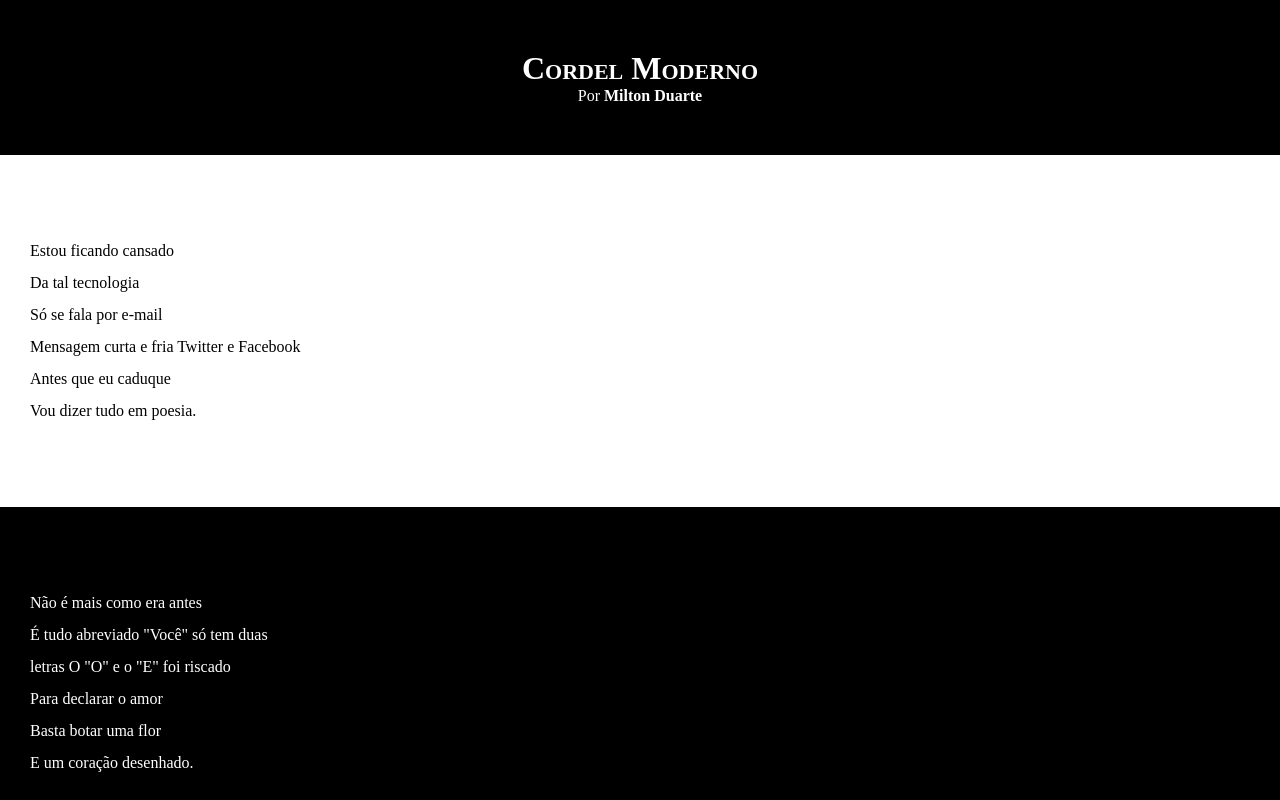
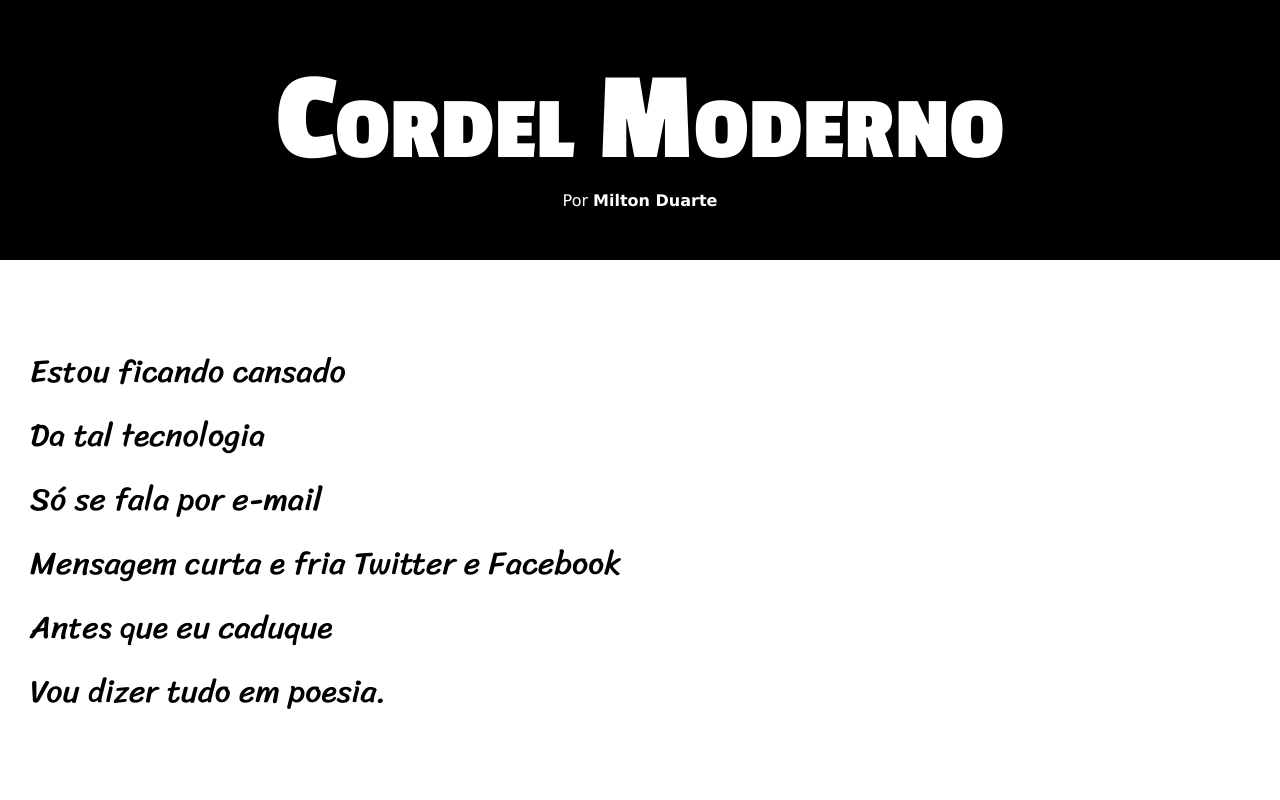
Before and after one commit to marcuslaraa/landing-pages, a plain HTML site: page cordel/index.html in a window 1280 px wide. Shown: the top 800 px of the page. Drawn offline with Linux system fonts and the light colour scheme.

Commit message:
update estilos

```diff
--- a/cordel/estilo/style.css
+++ b/cordel/estilo/style.css
@@ -1,13 +1,23 @@
 @charset "UTF-8";
+@import url('https://fonts.googleapis.com/css2?family=Passion+One:wght@400;700&family=Sriracha&display=swap');
+
+:root {
+    --font1:Verdana, Geneva, Tahoma, sans-serif;
+    --font2:'Passion One', cursive;
+    --font3:'Sriracha', cursive;
+
+}
 
 * {
     margin: 0;
     padding: 0;
+    font-size: 1em;
 }
 
 html, body {
     min-height: 100vh;
     background-color: darkgray;
+    font-family: var(--font1);
 }
 
 header {
@@ -20,6 +30,8 @@ header > h1 {
     padding-top: 50px;
     /* text-transform: uppercase; */
     font-variant: small-caps;
+    font-family: var(--font2);
+    font-size: 10vw;
 }
 
 header > p {
@@ -41,6 +53,8 @@ section {
     padding-bottom: 10vh;
     line-height: 2em;
     padding-left: 30px;
+    font-family: var(--font3);
+    font-size: 2.5vw;
 }
 
 .normal {
@@ -54,7 +68,8 @@ section {
 }
 
 section.imagem > p {
-    width: 400px;
+    display: inline-block;
+    padding: 5px;
     background-color: #000;
 }
 
```
